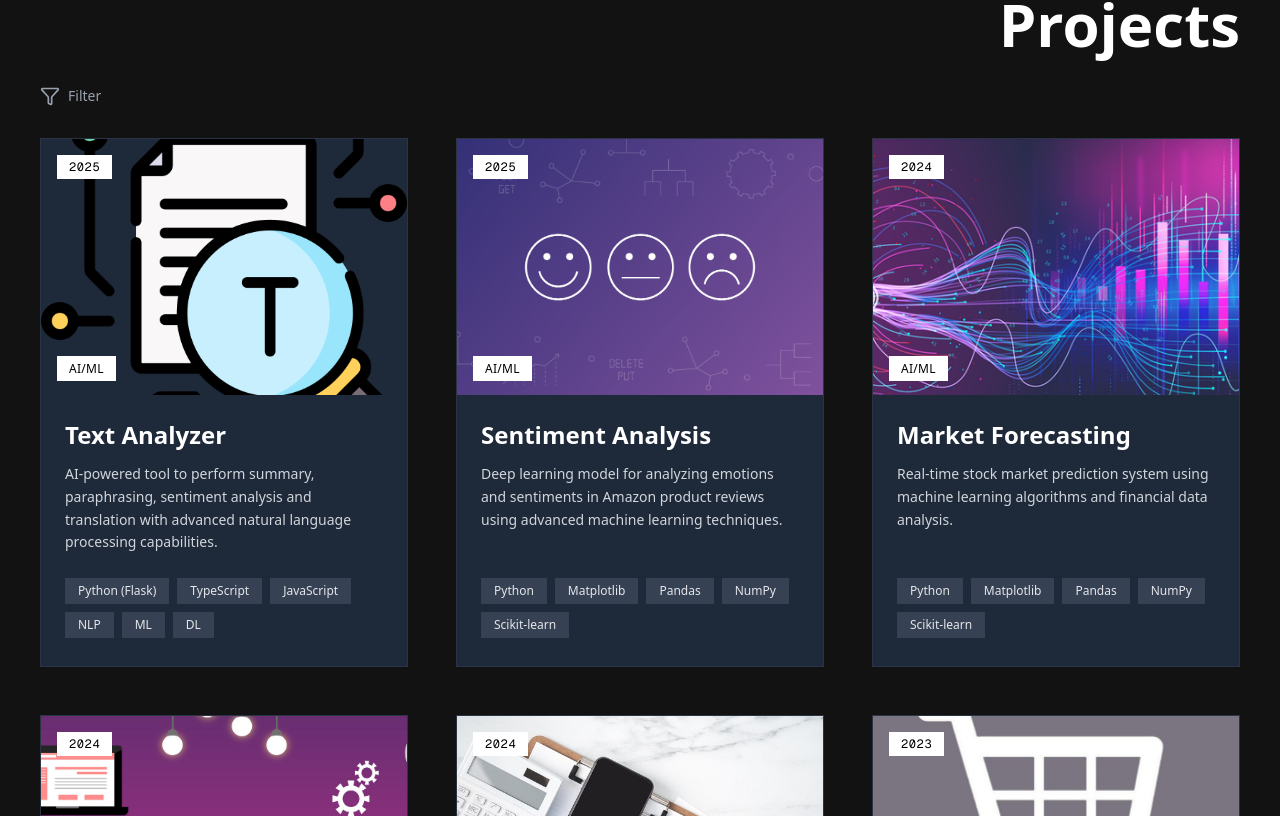
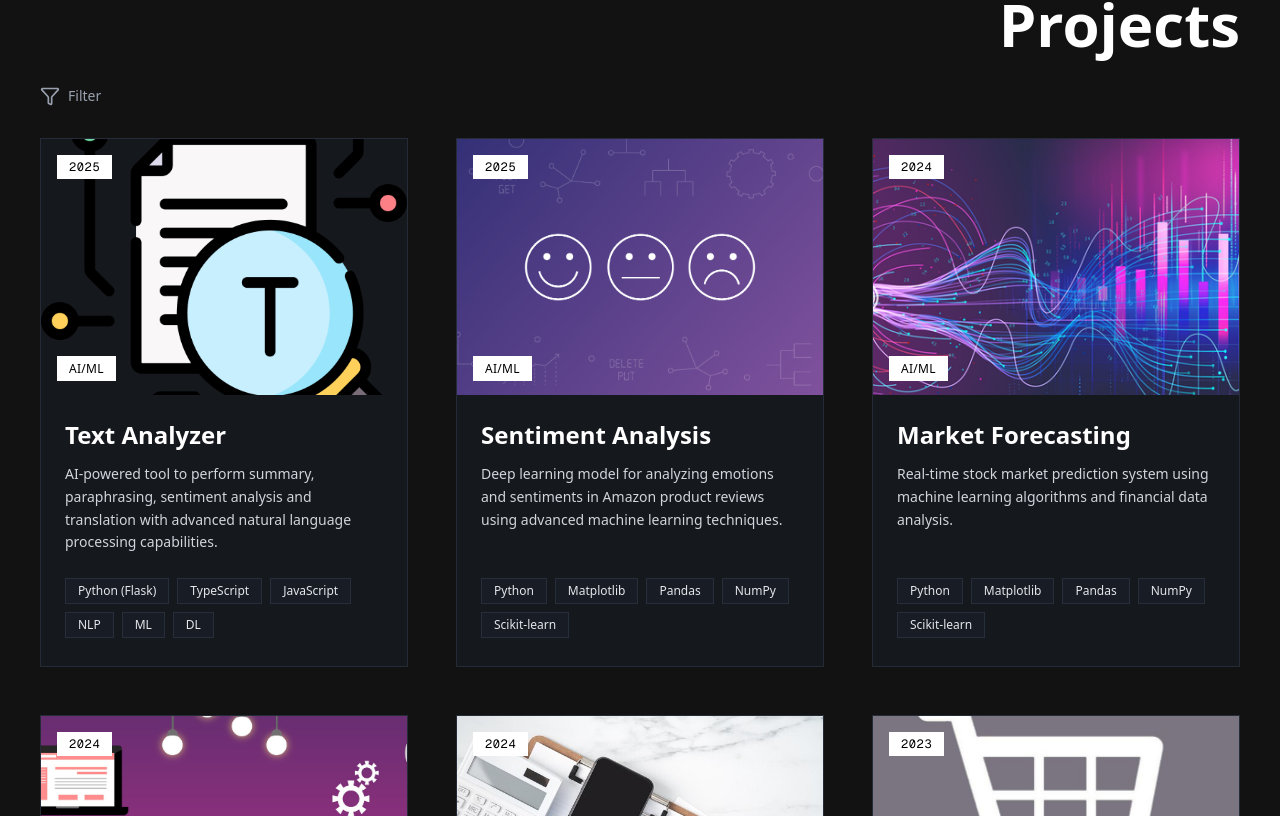
Before and after one commit to parth-galaaa/portfolio, a Next.js app: page / in a window 1280 px wide. Shown: the part 2484-3300 px from the top of the page. Built offline with nearby package versions, Linux system fonts and the light colour scheme.

Commit message:
updated colour

```diff
--- a/src/components/Experience.tsx
+++ b/src/components/Experience.tsx
@@ -147,7 +147,7 @@ const ExperienceSection = () => {
 										<div
 											onClick={() => toggleExpanded(exp.id)}
 											className="cursor-pointer rounded-lg p-4 transition-all duration-300
-											bg-gray-800/70 backdrop-blur-sm border border-gray-700/50
+											bg-gray-800/30 backdrop-blur-sm border border-gray-700/50
 											hover:bg-gray-700/80 hover:border-blue-500/40 hover:shadow-lg
 											hover:shadow-blue-500/20 active:scale-[0.98] w-full"
 										>
--- a/src/components/ProjectSection.tsx
+++ b/src/components/ProjectSection.tsx
@@ -157,7 +157,7 @@ const ProjectCard: React.FC<ProjectCardProps> = ({ project, index }) => {
 				animationDelay: `${index * 0.1}s`,
 			}}
 		>
-			<div className="relative bg-gray-800 border border-gray-700/50 transition-all duration-500 hover:border-gray-400 hover:shadow-xl hover:-translate-y-2 h-full flex flex-col">
+			<div className="relative bg-gray-800/30 border border-gray-700/50 transition-all duration-500 hover:border-gray-400 hover:shadow-xl hover:-translate-y-2 h-full flex flex-col">
 				{/* Image */}
 				<div className="relative h-64 overflow-hidden">
 					<Image
@@ -221,7 +221,7 @@ const ProjectCard: React.FC<ProjectCardProps> = ({ project, index }) => {
 						{project.technologies.map((tech, i) => (
 							<span
 								key={i}
-								className="px-3 py-1 bg-gray-700 text-gray-200 text-xs font-medium border border-gray-700/50 hover:border-gray-400 transition-colors h-fit"
+								className="px-3 py-1 bg-gray-800/30 text-gray-200 text-xs font-medium border border-gray-700/50 hover:border-gray-400 transition-colors h-fit"
 							>
 								{tech}
 							</span>
```
